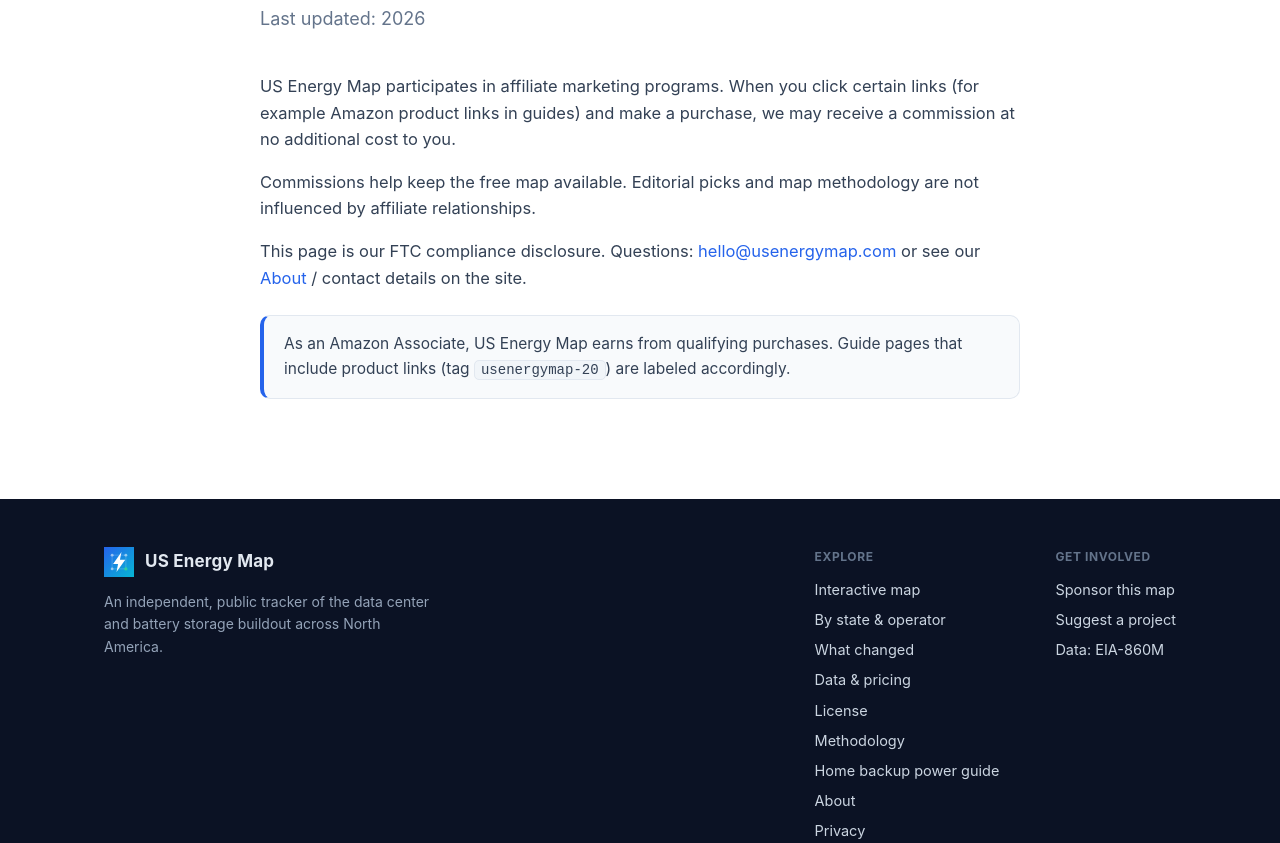
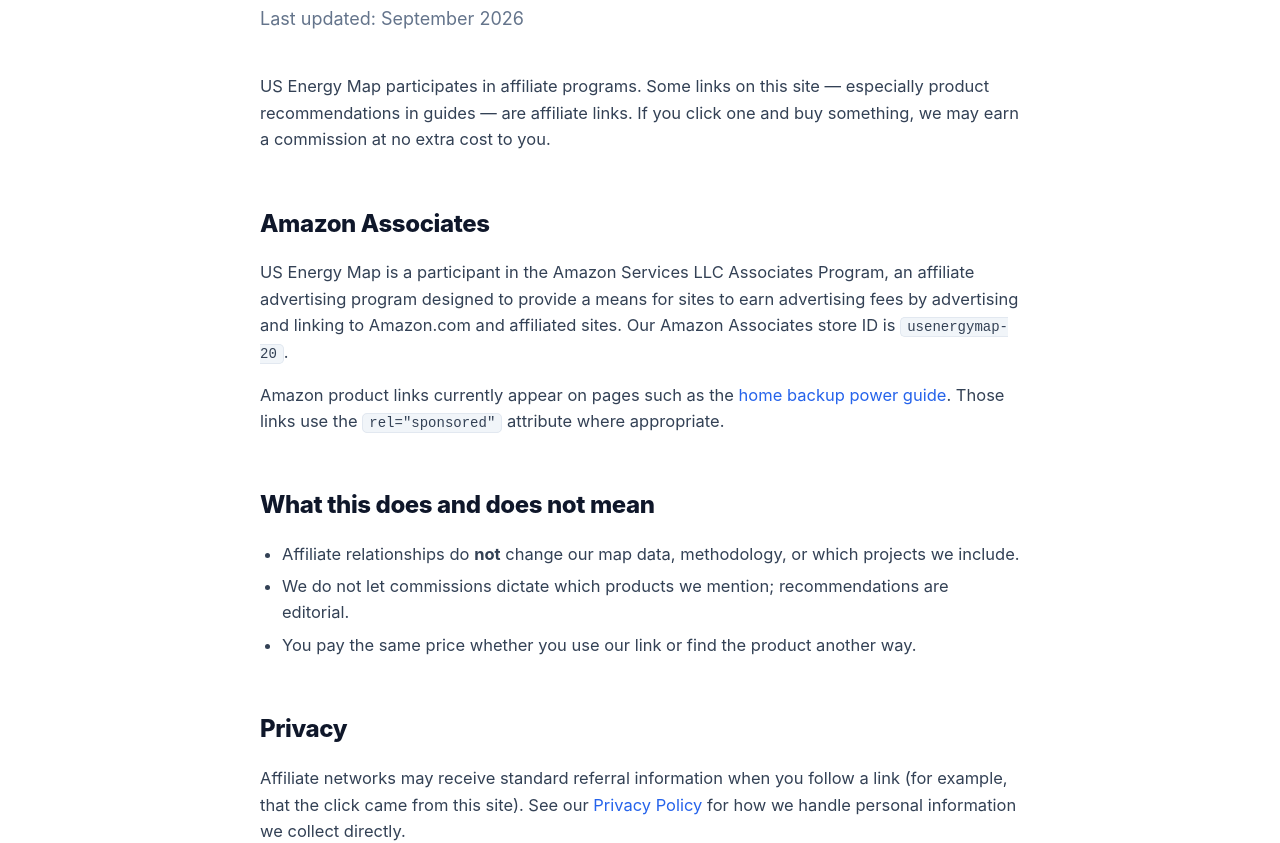
Before and after one commit to umichsteve/usenergymap, a website: page disclosure.html in a window 1280 px wide. Shown: the part 218-1061 px from the top of the page. Drawn offline with Linux system fonts and the light colour scheme.

Commit message:
Resolve conflict: keep main affiliate disclosure page

```diff
--- a/disclosure.html
+++ b/disclosure.html
@@ -4,14 +4,14 @@
 <meta charset="UTF-8" />
 <meta name="viewport" content="width=device-width, initial-scale=1.0" />
 <title>Affiliate Disclosure — US Energy Map</title>
-<meta name="description" content="How US Energy Map participates in affiliate marketing programs, including Amazon product links in guides." />
+<meta name="description" content="How US Energy Map uses affiliate links, including Amazon Associates, and what that means for you." />
 <link rel="icon" type="image/svg+xml" href="/assets/mark-square.svg" />
 <link rel="canonical" href="https://usenergymap.com/disclosure" />
 <meta name="robots" content="index, follow" />
 <meta property="og:type" content="article" />
 <meta property="og:site_name" content="US Energy Map" />
 <meta property="og:title" content="Affiliate Disclosure — US Energy Map" />
-<meta property="og:description" content="FTC affiliate disclosure for US Energy Map." />
+<meta property="og:description" content="How we use affiliate links on US Energy Map." />
 <meta property="og:url" content="https://usenergymap.com/disclosure" />
 <meta property="og:image" content="https://usenergymap.com/assets/og.png" />
 <meta name="twitter:card" content="summary_large_image" />
@@ -39,17 +39,26 @@
   <div class="wrap">
     <article class="prose">
       <h1>Affiliate Disclosure</h1>
-      <p class="sub">Last updated: 2026</p>
+      <p class="sub">Last updated: <span id="updated-date">September 2026</span></p>
 
-      <p>US Energy Map participates in affiliate marketing programs. When you click certain links (for example Amazon product links in guides) and make a purchase, we may receive a commission at no additional cost to you.</p>
+      <p>US Energy Map participates in affiliate programs. Some links on this site — especially product recommendations in guides — are affiliate links. If you click one and buy something, we may earn a commission at no extra cost to you.</p>
 
-      <p>Commissions help keep the free map available. Editorial picks and map methodology are not influenced by affiliate relationships.</p>
+      <h2>Amazon Associates</h2>
+      <p>US Energy Map is a participant in the Amazon Services LLC Associates Program, an affiliate advertising program designed to provide a means for sites to earn advertising fees by advertising and linking to Amazon.com and affiliated sites. Our Amazon Associates store ID is <code>usenergymap-20</code>.</p>
+      <p>Amazon product links currently appear on pages such as the <a href="/guides/home-backup-power">home backup power guide</a>. Those links use the <code>rel="sponsored"</code> attribute where appropriate.</p>
 
-      <p>This page is our FTC compliance disclosure. Questions: <a href="mailto:hello@usenergymap.com">hello@usenergymap.com</a> or see our <a href="/about">About</a> / contact details on the site.</p>
+      <h2>What this does and does not mean</h2>
+      <ul>
+        <li>Affiliate relationships do <strong>not</strong> change our map data, methodology, or which projects we include.</li>
+        <li>We do not let commissions dictate which products we mention; recommendations are editorial.</li>
+        <li>You pay the same price whether you use our link or find the product another way.</li>
+      </ul>
 
-      <div class="callout">
-        <p>As an Amazon Associate, US Energy Map earns from qualifying purchases. Guide pages that include product links (tag <code>usenergymap-20</code>) are labeled accordingly.</p>
-      </div>
+      <h2>Privacy</h2>
+      <p>Affiliate networks may receive standard referral information when you follow a link (for example, that the click came from this site). See our <a href="/privacy">Privacy Policy</a> for how we handle personal information we collect directly.</p>
+
+      <h2>Questions</h2>
+      <p>Email <a href="mailto:hello@usenergymap.com">hello@usenergymap.com</a> if you have questions about this disclosure.</p>
     </article>
   </div>
 </section>
@@ -87,7 +96,6 @@
     <span>Not affiliated with any operator or government agency.</span>
   </div>
 </footer>
-
 <script>document.getElementById('year').textContent = new Date().getFullYear();</script>
 
 </body>
```
